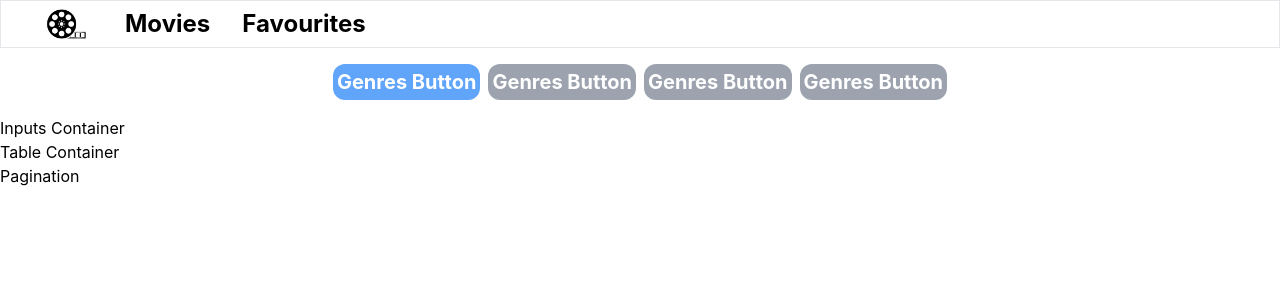
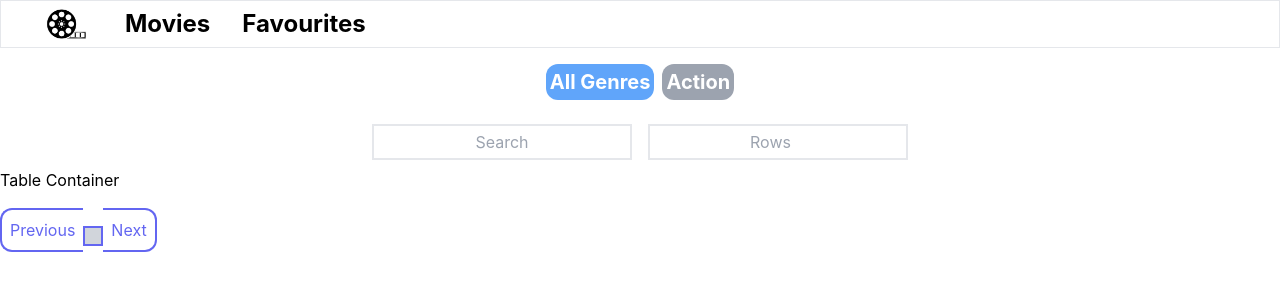
Before and after one commit to iamvpa/IMDB-Clone, a React (Create React App) app: page /favourites in a window 1280 px wide. Shown: the top 300 px of the page. Built offline with nearby package versions, Linux system fonts and the light colour scheme.

Commit message:
modified

```diff
--- a/src/components/Favourites.js
+++ b/src/components/Favourites.js
@@ -1,15 +1,24 @@
-import React from 'react';
+import React,{useState} from 'react';
+import Pagination from './Pagination.js'
 
 function Favourites() {
+  const [curGenre,setCurGenre]=useState('All Genres');
   return <>
-  <div className='flex justify-center flex-wrap space-x-2 m-4'><button className='text-xl p-1 bg-blue-400 text-white rounded-xl font-bold bg-blue-400'>Genres Button</button>
-  <button className='text-xl p-1 bg-blue-400 text-white rounded-xl font-bold bg-gray-400 hover:bg-blue-400'>Genres Button</button>
-  <button className='text-xl p-1 bg-blue-400 text-white rounded-xl font-bold bg-gray-400 hover:bg-blue-400'>Genres Button</button>
-  <button className='text-xl p-1 bg-blue-400 text-white rounded-xl font-bold bg-gray-400 hover:bg-blue-400'>Genres Button</button></div>
-  <div>Inputs Container</div>
+  <div className='flex justify-center flex-wrap space-x-2 m-4'><button className='text-xl p-1 bg-blue-400 text-white rounded-xl font-bold bg-blue-400'>All Genres</button>
+  <button className='text-xl p-1 bg-blue-400 text-white rounded-xl font-bold bg-gray-400 hover:bg-blue-400'>Action</button>
+</div>
+  <div className='text-center'>
+  <input type='text' placeholder='Search' className='border border-2 text-center p-1 m-2'/>
+  <input type='number' placeholder='Rows' className='border border-2 text-center p-1 m-2'/>
+
+  </div>
+
+
   <div>Table Container</div>
-  <div>Pagination</div>
-  </>;
+  <div className='mt-4'>
+<Pagination/>
+    </div>
+ </>
 }
 
 export default Favourites;
```
